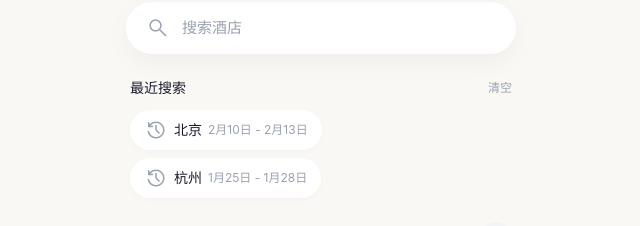
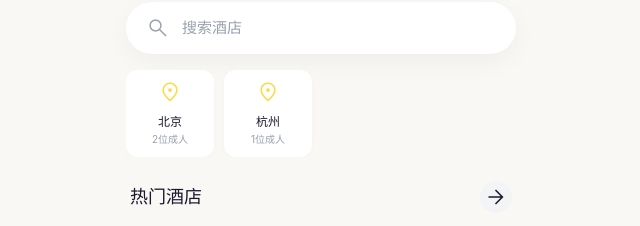
Before and after one commit to wyyyyn/TripEase, a React (Vite) app in the folder app/: page / in a window 1280 px wide. Shown: the part 312-538 px from the top of the page, without its empty margins (319-959 px from the left). Built offline with nearby package versions, Linux system fonts and the light colour scheme; grey boxes are pictures that could not be loaded.

Commit message:
refactor: compact recent searches on homepage, reorder search page layout
- Homepage: replace recent searches with small square cards in a single row
  (location icon, city name, guest info)
- Search page: move recent searches below the search button

```diff
--- a/app/src/pages/HotelSearchHome.tsx
+++ b/app/src/pages/HotelSearchHome.tsx
@@ -80,25 +80,19 @@ export default function HotelSearchHome() {
           <span className="text-gray-400 text-[15px] font-medium">搜索酒店</span>
         </button>
 
-        {/* Recent Searches */}
-        <div className="px-1">
-          <div className="flex items-center justify-between mb-3">
-            <h3 className="text-sm font-bold text-dark">最近搜索</h3>
-            <span className="text-xs text-gray-400 cursor-pointer hover:text-gray-600 transition-colors">清空</span>
-          </div>
-          <div className="flex flex-wrap gap-2">
+        {/* Recent Searches — compact inline cards */}
+        <div className="flex gap-2.5 overflow-x-auto hide-scrollbar -mt-2">
           {recentSearches.map((item, idx) => (
             <button
               key={idx}
               onClick={() => navigate('/search')}
-                className="flex items-center gap-1.5 px-3.5 py-2 bg-white rounded-pill shadow-subtle text-sm hover:shadow-card transition-shadow"
+              className="flex-shrink-0 w-[88px] bg-white rounded-xl p-2.5 shadow-subtle hover:shadow-card transition-shadow text-center"
             >
-                <span className="material-symbols-outlined text-gray-400 text-base">history</span>
-                <span className="font-medium text-dark">{item.city}</span>
-                <span className="text-gray-400 text-xs">{item.dates}</span>
+              <span className="material-symbols-outlined text-accent text-lg">location_on</span>
+              <p className="text-xs font-bold text-dark mt-1 truncate">{item.city}</p>
+              <p className="text-[10px] text-gray-400 mt-0.5 truncate">{item.guests}</p>
             </button>
           ))}
-          </div>
         </div>
 
         {/* Popular Hotels by City */}
--- a/app/src/pages/SearchPage.tsx
+++ b/app/src/pages/SearchPage.tsx
@@ -186,10 +186,18 @@ export default function SearchPage() {
           </div>
         </div>
 
+        {/* Search Button */}
+        <button
+          onClick={() => navigate('/list')}
+          className="w-full bg-dark hover:bg-dark-hover text-white font-bold py-4 rounded-2xl shadow-lg active:scale-[0.98] transform transition duration-200 flex justify-center items-center text-lg"
+        >
+          搜索酒店
+        </button>
+
         {/* Recent Searches */}
         <div className="px-1">
           <h3 className="text-sm font-bold text-dark mb-3">最近搜索</h3>
-          <div className="space-y-2.5">
+          <div className="space-y-2.5 pb-4">
             {recentSearches.map((item, idx) => (
               <div
                 key={idx}
@@ -204,16 +212,6 @@ export default function SearchPage() {
               </div>
             ))}
           </div>
-        </div>
-
-        {/* Search Button — sticky bottom */}
-        <div className="pt-2 pb-4">
-          <button
-            onClick={() => navigate('/list')}
-            className="w-full bg-dark hover:bg-dark-hover text-white font-bold py-4 rounded-2xl shadow-lg active:scale-[0.98] transform transition duration-200 flex justify-center items-center text-lg"
-          >
-            搜索酒店
-          </button>
         </div>
       </main>
 
```
Lines whose indentation alone changed are shown as unchanged.
